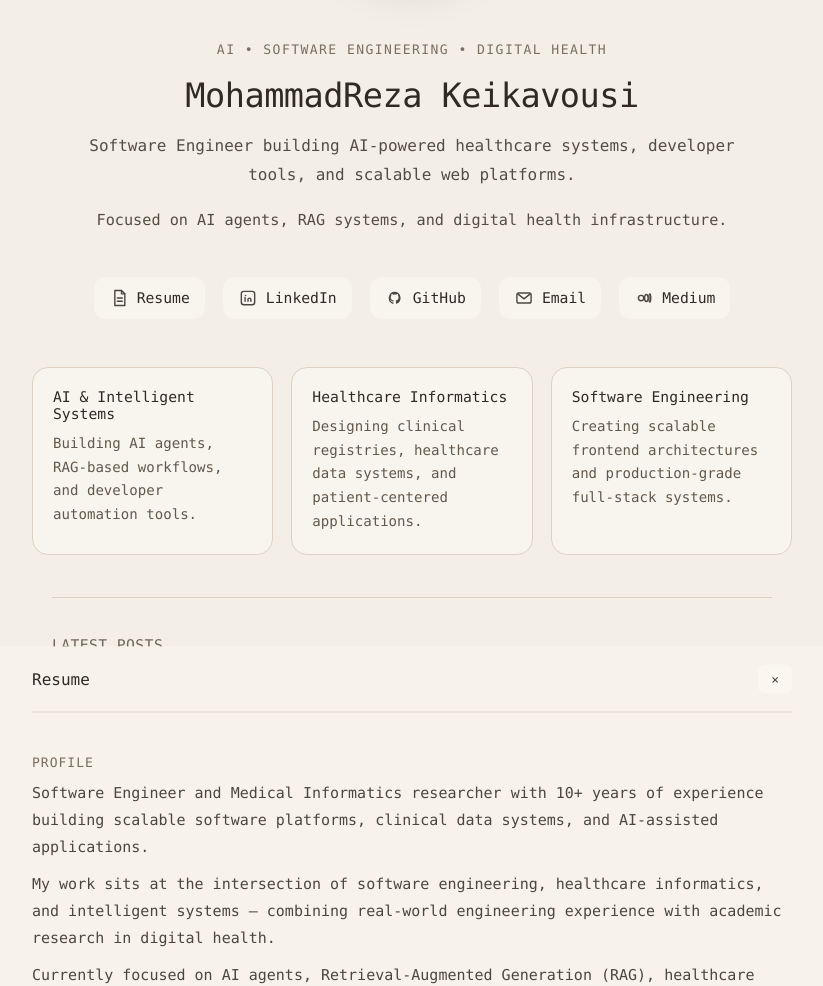
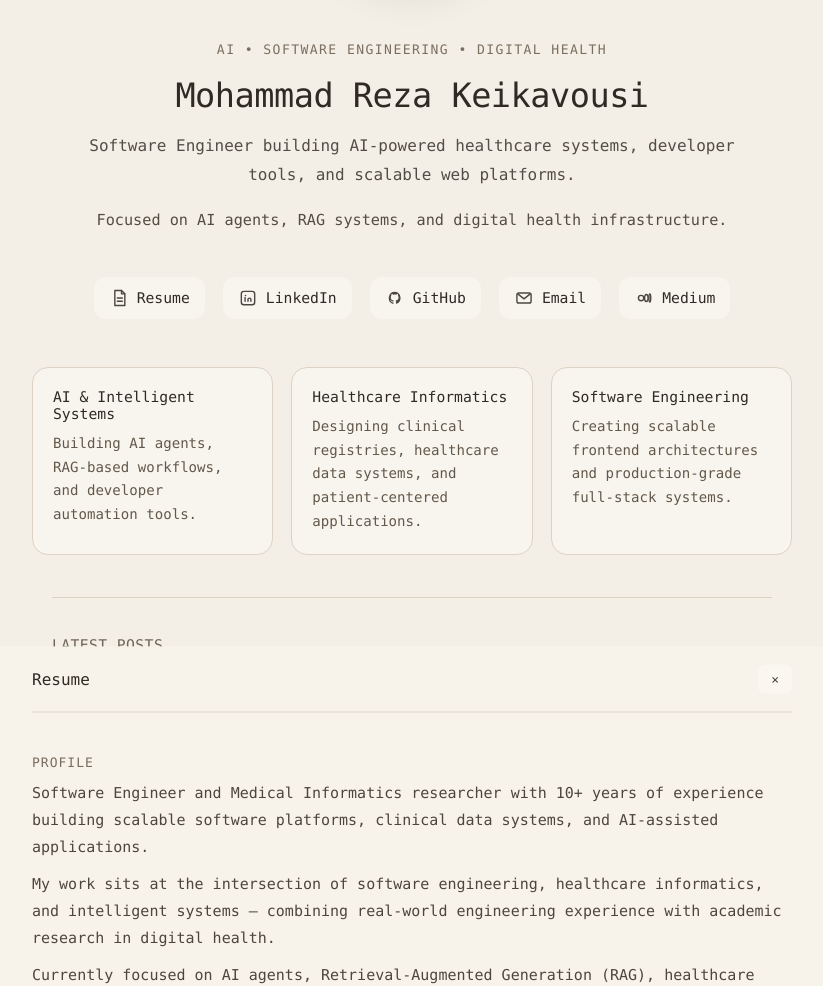
Before and after one commit to keikaavousi/keikaavousi, a Jekyll site: the page built from index.html, in a window 1280 px wide, cut to the strip 254-1240 px from the top of the page. Shown: the whole strip, without its empty margins (228-1051 px from the left). Built offline with Jekyll 4.4.1, drawn with Linux system fonts in a browser that asks for light colours.

Commit message:
fix: title

```diff
--- a/index.html
+++ b/index.html
@@ -14,7 +14,7 @@ layout: default
         </p>
 
         <h1 class="title">
-            MohammadReza Keikavousi
+            Mohammad Reza Keikavousi
         </h1>
 
         <h2 class="subtitle">
```
